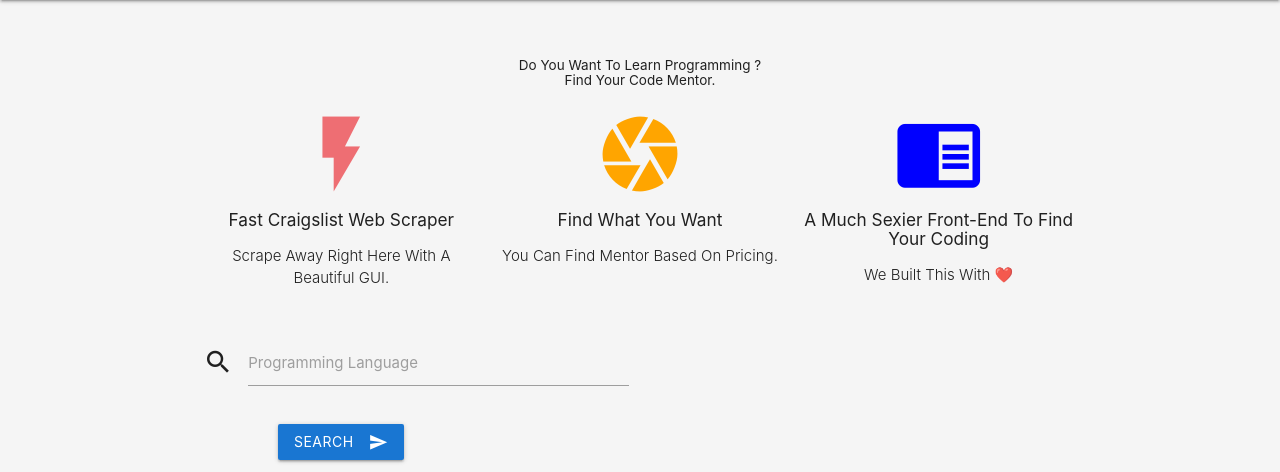
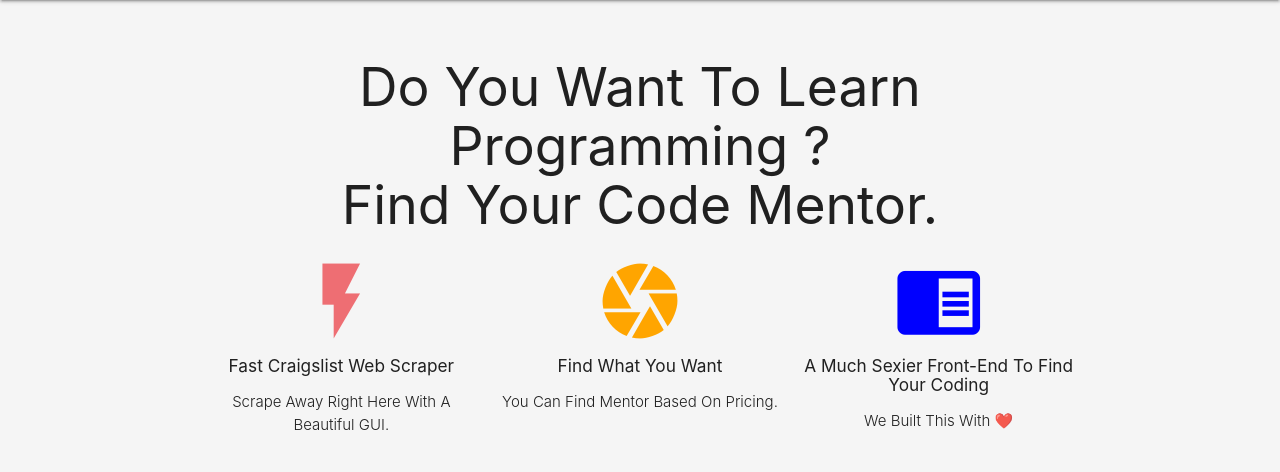
Before and after one commit to g1mishra/find_codementor, a Django app: page / in a window 1280 px wide. Shown: the part 64-536 px from the top of the page. Run offline with Django 3.2, Linux system fonts and the light colour scheme.

Commit message:
Update style.css

```diff
--- a/static/css/style.css
+++ b/static/css/style.css
@@ -30,7 +30,6 @@ body{
     text-transform: capitalize;
     text-align: center;
     word-wrap: none;
-    font-size : 90%;
 }
 .grey-text{
     text-transform: none;
```
